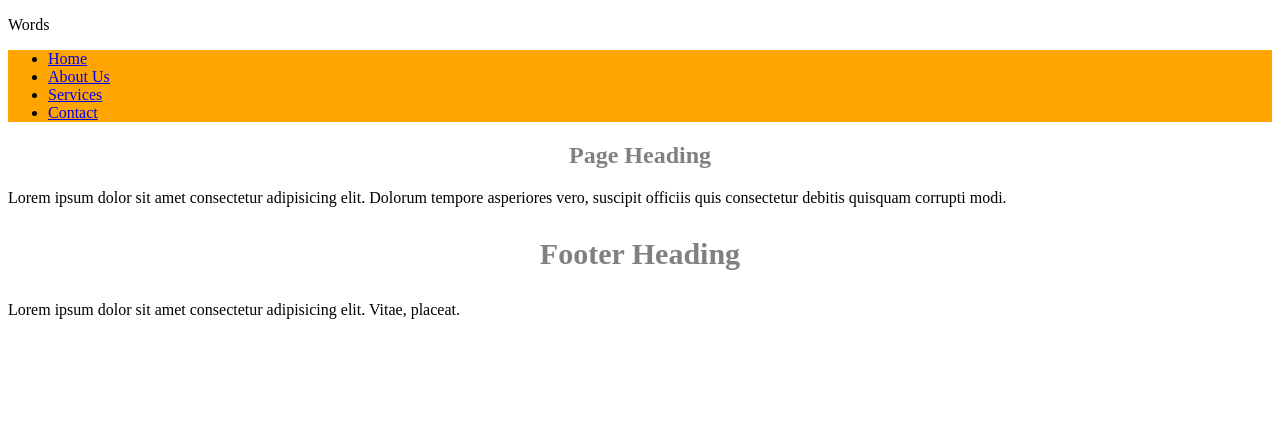
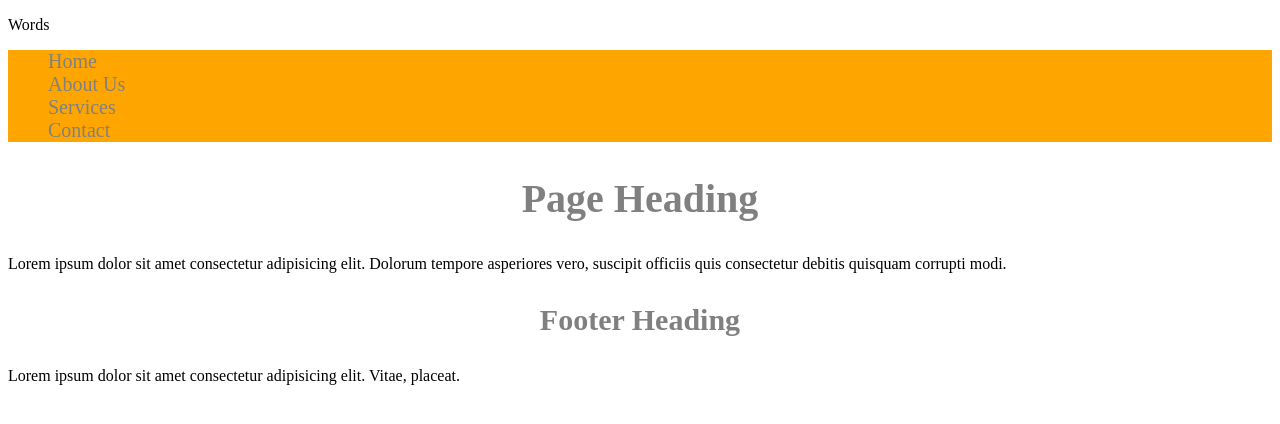
Before and after one commit to Gregg-Hendrix/udemy-sass-course, a plain HTML site: page index.html in a window 1280 px wide. Drawn offline with Linux system fonts and the light colour scheme.

Commit message:
added style to ul li, a , and added a style to the hover effect

```diff
--- a/scss/main.scss
+++ b/scss/main.scss
@@ -8,10 +8,26 @@ $font-sm: 20px;
 
 .nav {
     background-color: $color-primary;
+
+    ul li {
+        list-style: none;
+    }
+
+    a {
+        text-decoration: none;
+        font-size: $font-sm;
+        color: $color-secondary;
+
+    &:hover {
+        color: $color-tertiary;
+    }
+  }
 }
 
+
+
 .banner h1 {
-    front-size: $font-lg;
+    font-size: $font-lg;
     color: $color-secondary;
     text-align: center;
 }
```
Also changed, not shown: css/main.css, 1 other file.
